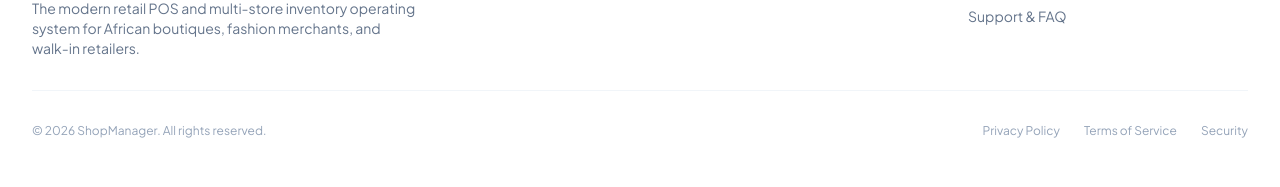
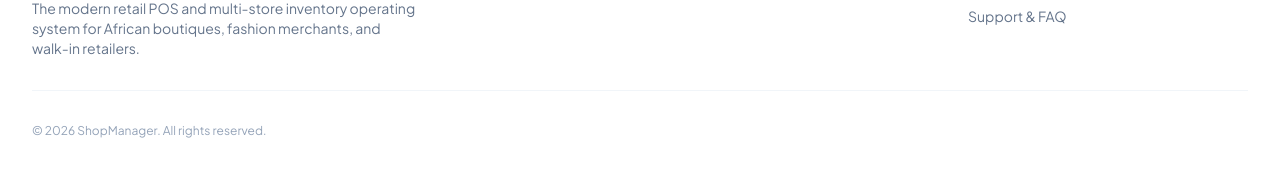
Before and after one commit to ruelnuffy/Shop-manager, a Laravel app: page / in a window 1280 px wide. Shown: the part 6122-6309 px from the top of the page. Run offline with Laravel 12, Linux system fonts and the light colour scheme; data comes from the database, SQL or seed files in the repository; style sheets or scripts are compiled from the project's sources; some libraries are stand-ins or nearby versions.

Commit message:
Remove unused footer placeholder links

```diff
--- a/resources/views/platform/welcome.blade.php
+++ b/resources/views/platform/welcome.blade.php
@@ -993,11 +993,6 @@
                     <div>
                         &copy; {{ date('Y') }} {{ config('app.platform_name', 'ShopManager') }}. All rights reserved.
                     </div>
-                    <div class="flex items-center gap-6">
-                        <a href="#" class="hover:text-slate-600">Privacy Policy</a>
-                        <a href="#" class="hover:text-slate-600">Terms of Service</a>
-                        <a href="#" class="hover:text-slate-600">Security</a>
-                    </div>
                 </div>
             </div>
         </footer>
```
